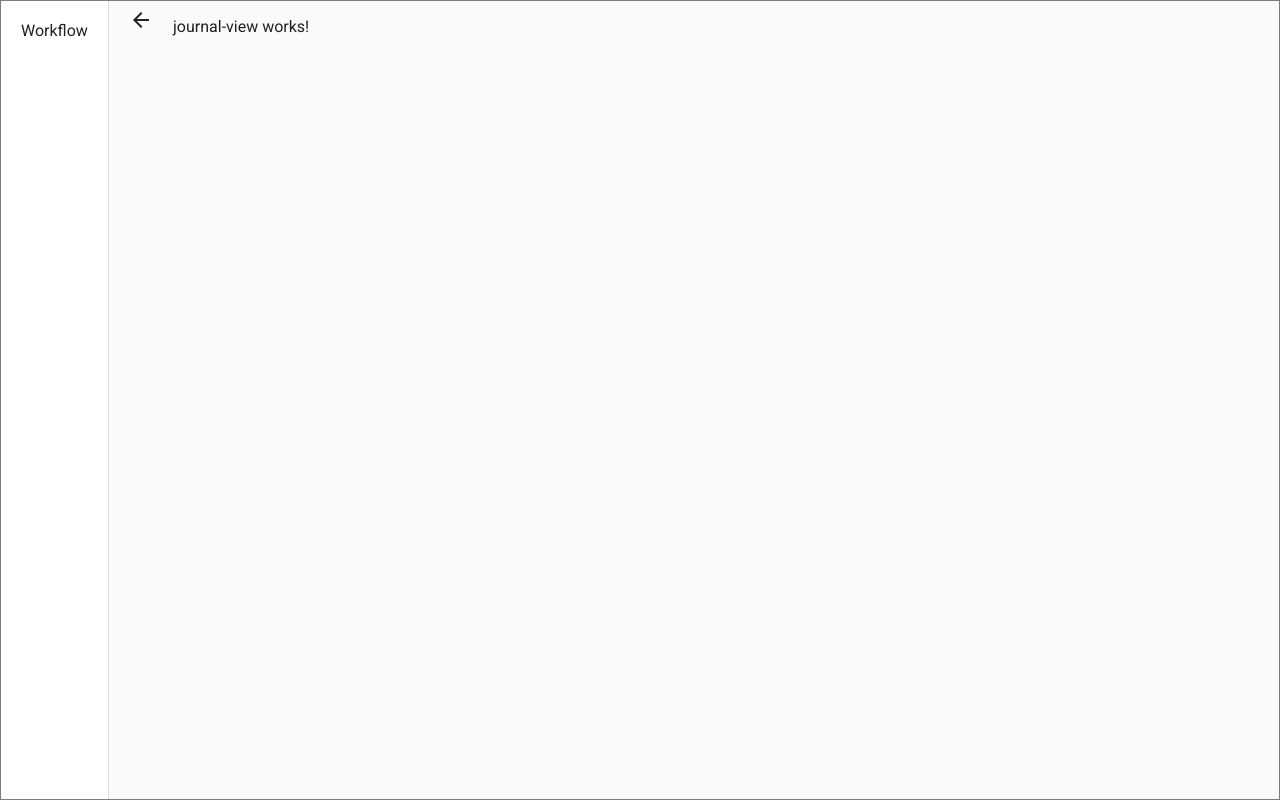
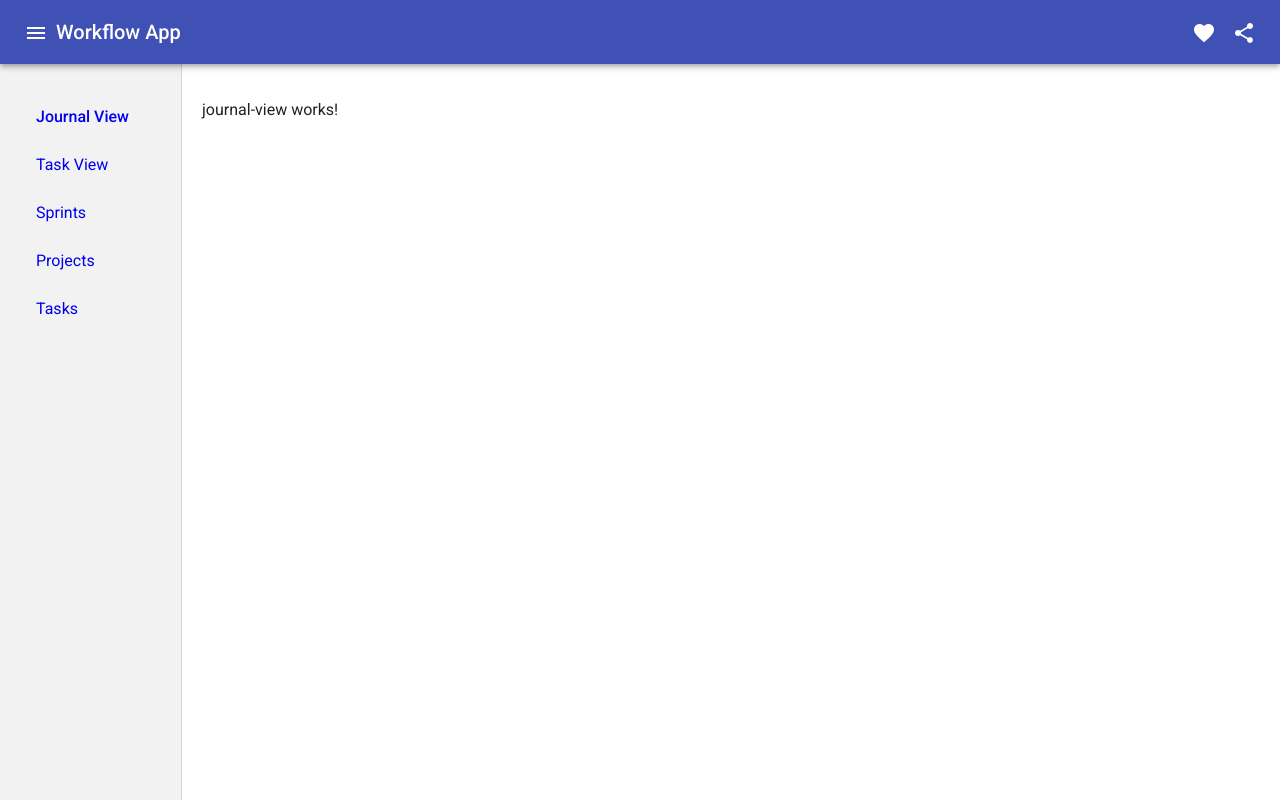
Before and after one commit to raven1152/workflow, an Angular app: page /journal-view in a window 1280 px wide. Built offline with nearby package versions, Linux system fonts and the light colour scheme.

Commit message:
added navigation

```diff
--- a/src/app/app.component.html
+++ b/src/app/app.component.html
@@ -1,14 +1,55 @@
+<mat-toolbar color="primary" class="mat-elevation-z4">
+  <button mat-icon-button (click)="drawer.toggle()">
+    <mat-icon>menu</mat-icon>
+  </button>
+  <span>Workflow App</span>
+  <span class="app-spacer"></span>
+  <button mat-icon-button>
+    <mat-icon>favorite</mat-icon>
+  </button>
+  <button mat-icon-button class="example-icon" aria-label="Example icon-button with share icon">
+    <mat-icon>share</mat-icon>
+  </button>
+</mat-toolbar>
+
 <mat-drawer-container class="app-container" autosize>
   <mat-drawer #drawer class="app-sidenav" mode="side" opened="true">
-    <div>
-      Workflow
-    </div>
+
+
+
+<!--    <div>-->
+<!--      Workflow-->
+<!--    </div>-->
+<!--    <mat-selection-list #shoes [multiple]="false">-->
+<!--      <mat-list-option *ngFor="let shoe of typesOfShoes" [value]="shoe">-->
+<!--        {{shoe}}-->
+<!--      </mat-list-option>-->
+<!--    </mat-selection-list>-->
+
+
+
+
+    <nav>
+      <mat-selection-list multiple="false">
+        <mat-list-option><a class="mat-primary" routerLink="/journal-view" routerLinkActive="active">Journal View</a></mat-list-option>
+        <mat-list-option><a routerLink="/task-view" routerLinkActive="active">Task View</a></mat-list-option>
+        <mat-list-option><a routerLink="/sprints" routerLinkActive="active">Sprints</a></mat-list-option>
+        <mat-list-option><a routerLink="/projects" routerLinkActive="active">Projects</a></mat-list-option>
+        <mat-list-option><a routerLink="/tasks" routerLinkActive="active">Tasks</a></mat-list-option>
+      </mat-selection-list>
+    </nav>
+
+
+
+
   </mat-drawer>
   <div class="app-main-content">
-    <button type="button" mat-button (click)="drawer.toggle()">
-      <mat-icon *ngIf="drawer.opened">arrow_back</mat-icon>
-      <mat-icon *ngIf="!drawer.opened">arrow_forward</mat-icon>
-    </button>
+<!--    <button type="button" mat-button (click)="drawer.toggle()">-->
+<!--      <mat-icon *ngIf="drawer.opened">arrow_back</mat-icon>-->
+<!--      <mat-icon *ngIf="!drawer.opened">arrow_forward</mat-icon>-->
+<!--    </button>-->
+
     <router-outlet></router-outlet>
+
   </div>
 </mat-drawer-container>
--- a/src/app/app.component.scss
+++ b/src/app/app.component.scss
@@ -1,16 +1,30 @@
 .app-container {
+  background-color: rgba(0,0,0,0);
   width: 100%;
-  height: 100%;
-  border: 1px solid rgba(0, 0, 0, 0.5);
+  height: calc(100% - 64px);
+}
+
+a {
+  text-decoration: none;
+}
+
+.active {
+  font-weight: 500 !important;
 }
 
 .app-main-content {
+  padding: 20px;
   display: flex;
-  height: 100%;
+  height: calc(100% - 40px);
   align-items: flex-start;
   justify-content: left;
 }
 
 .app-sidenav {
+  background-color: rgba(0,0,0,.05);
   padding: 20px;
 }
+
+.app-spacer {
+  flex: 1 1 auto;
+}
--- a/src/app/app.component.ts
+++ b/src/app/app.component.ts
@@ -5,4 +5,7 @@ import { Component } from '@angular/core';
   templateUrl: './app.component.html',
   styleUrls: ['./app.component.scss']
 })
-export class AppComponent { }
+export class AppComponent {
+  title = 'none';
+  typesOfShoes: string[] = ['Boots', 'Clogs', 'Loafers', 'Moccasins', 'Sneakers'];
+}
--- a/src/app/app.module.ts
+++ b/src/app/app.module.ts
@@ -25,6 +25,7 @@ import { ProjectsComponent } from './views/projects/projects.component';
 import { TasksComponent } from './views/tasks/tasks.component';
 import { JournalViewComponent } from './views/journal-view/journal-view.component';
 import { MatSidenavModule } from '@angular/material/sidenav';
+import { MatToolbarModule } from '@angular/material/toolbar';
 
 @NgModule({
   declarations: [
@@ -55,7 +56,8 @@ import { MatSidenavModule } from '@angular/material/sidenav';
     FormsModule,
     MatButtonModule,
     MatListModule,
-    MatSidenavModule
+    MatSidenavModule,
+    MatToolbarModule
   ],
   providers: [
     MatDatepickerModule,
```
